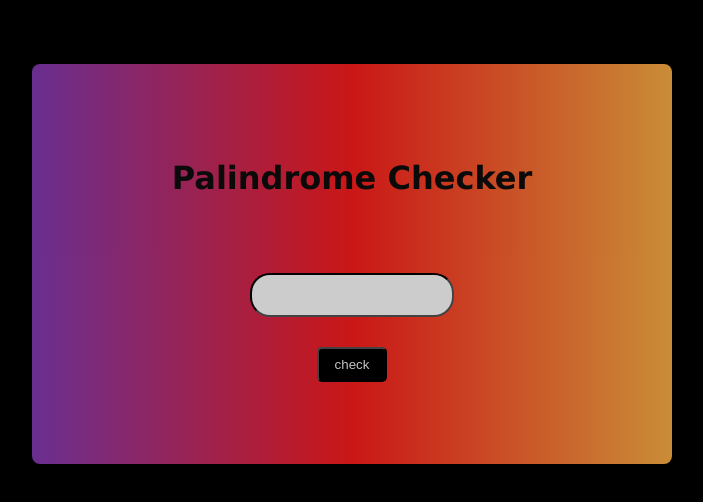
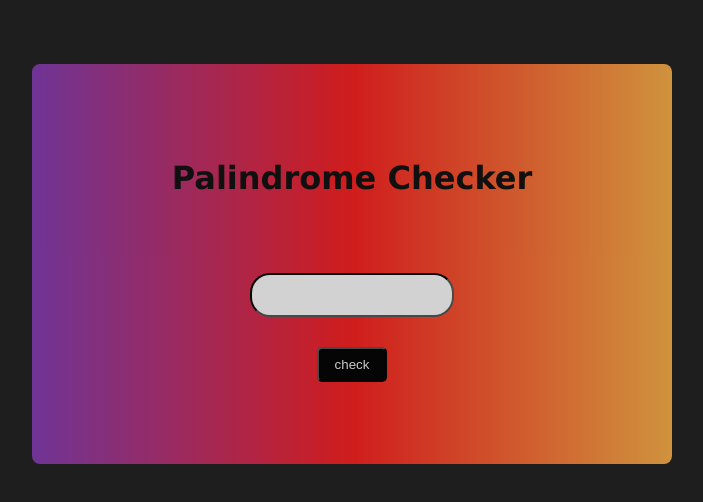
Before and after one commit to marcelis6/Palindrome-Checker, a plain HTML site: page index.html in a window 1280 px wide. Shown: the whole page, without its empty margins (288-991 px from the left). Drawn offline with Linux system fonts and the light colour scheme.

Commit message:
new changes
added icon and changed background

```diff
--- a/index.html
+++ b/index.html
@@ -3,7 +3,8 @@
 <head>
     <meta charset="UTF-8">
     <meta name="viewport" content="width=device-width, initial-scale=1.0">
-    <title>Document</title>
+    <title>Palindrome Checker</title>
+    <link rel="shortcut icon" href="logo.ico">
     <link rel="stylesheet" href="style.css">
 </head>
 <body>
--- a/style.css
+++ b/style.css
@@ -4,7 +4,7 @@
 }
 html {
     color: black;
-    background-color: black;
+    background-color: rgb(30, 30, 30) ;
     background-position: center;
     background-size: cover;
     background-repeat: no-repeat;
```
Also changed, not shown: logo.ico (added).
